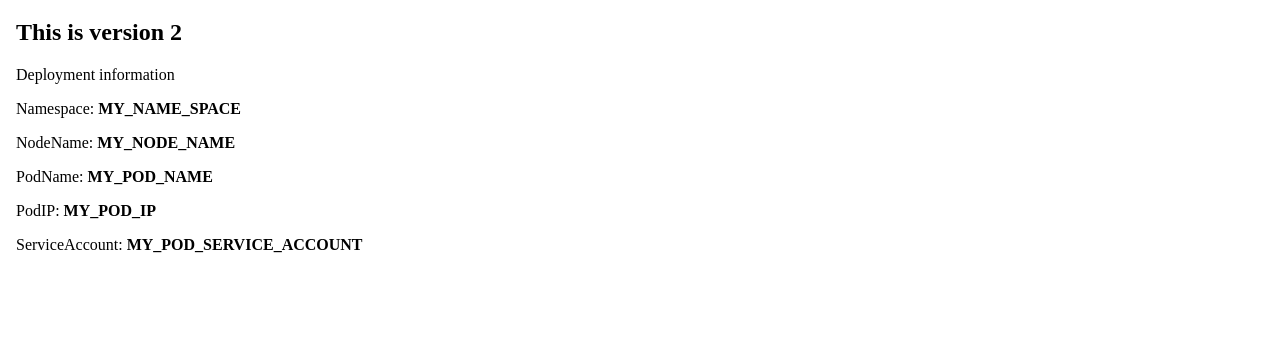
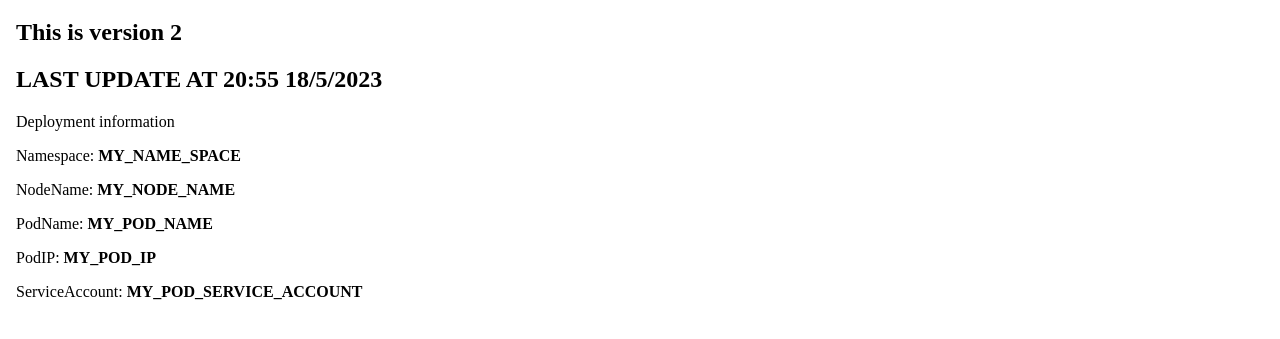
Before and after one commit to vietchita/demo-app, a website: page documents/index.html in a window 1280 px wide. Shown: the part 107-446 px from the top of the page. Drawn offline with Linux system fonts and the light colour scheme.

Commit message:
update at 20h55 18/5/2023

```diff
--- a/documents/index.html
+++ b/documents/index.html
@@ -51,6 +51,7 @@
     <div class="main">
         <h1>Welcome the first NodeJS App on Kubernetes</h1>
         <h2>This is version 2</h2>
+        <h2>LAST UPDATE AT 20:55 18/5/2023</h2>
 
         <p>Deployment information</p>
         <p>Namespace: <strong>MY_NAME_SPACE</strong></p>
```
